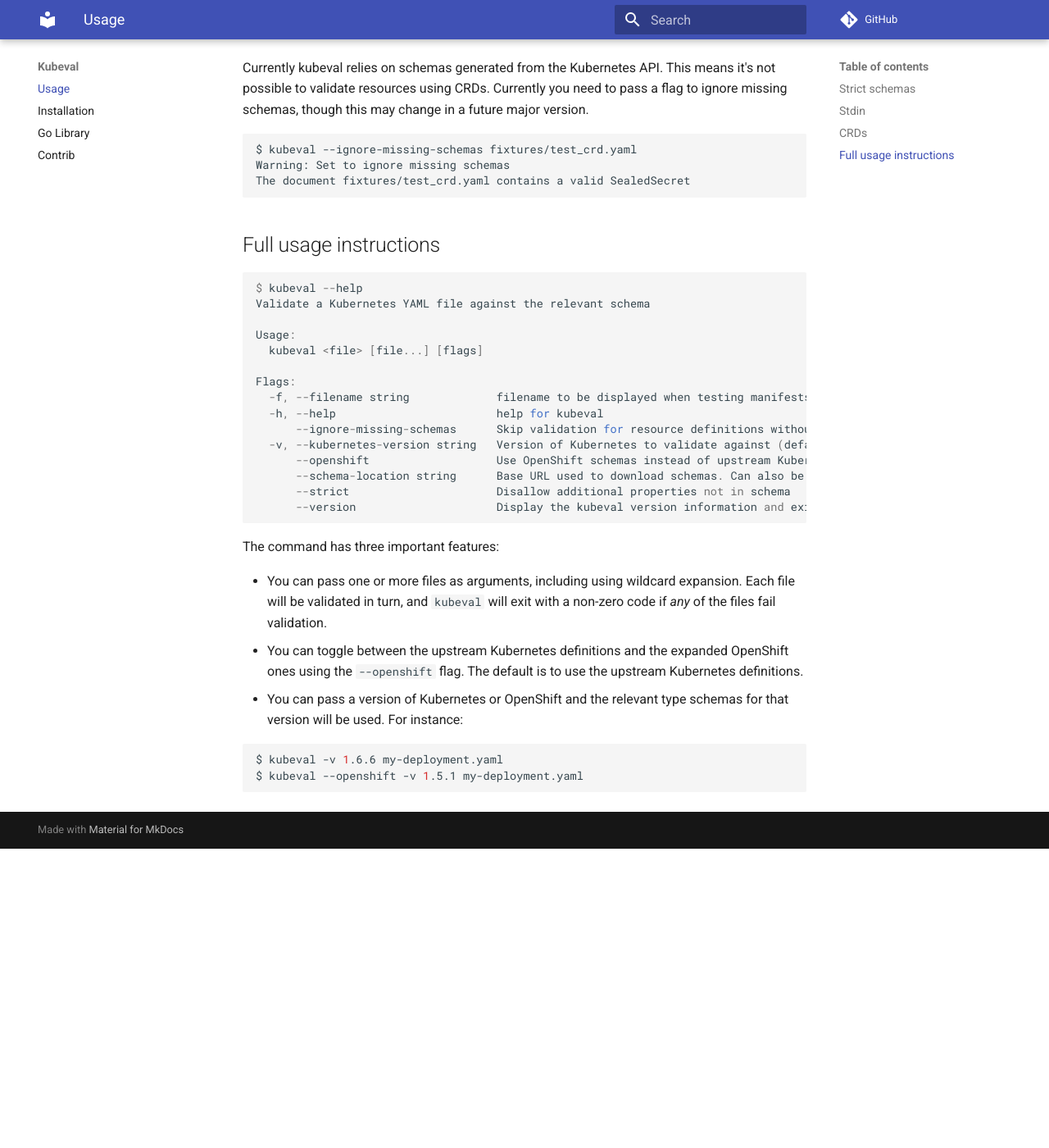
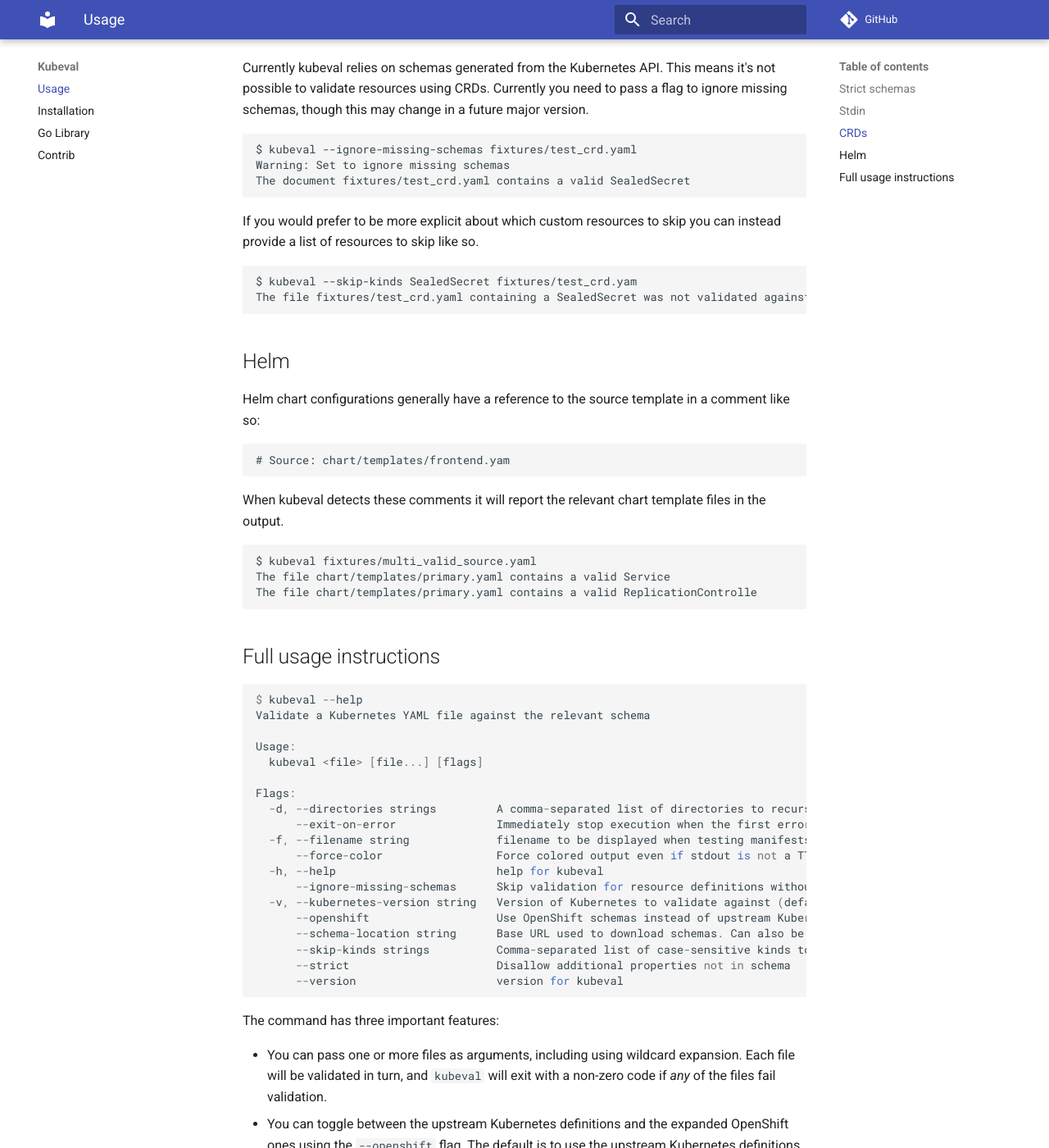
Before and after one commit to instrumenta/kubeval, an MkDocs documentation site: the page built from docs/index.md, in a window 1280 px wide and 1400 px high, scrolled down 1317 px. Shown: the whole window at 82% size. Built offline with MkDocs 1.6.1 and Material for MkDocs 9.7.7, drawn with Linux system fonts in a browser that asks for light colours; comment, search, counter and statistics services are not loaded; before the commit the page ends 2352 px from its top, so only the background shows below that.

Commit message:
Update documentation with latest features

````diff
--- a/docs/index.md
+++ b/docs/index.md
@@ -73,6 +73,33 @@ Warning: Set to ignore missing schemas
 The document fixtures/test_crd.yaml contains a valid SealedSecret
 ```
 
+If you would prefer to be more explicit about which custom resources to skip you can instead
+provide a list of resources to skip like so.
+
+```
+$ kubeval --skip-kinds SealedSecret fixtures/test_crd.yam
+The file fixtures/test_crd.yaml containing a SealedSecret was not validated against a schema
+```
+
+
+## Helm
+
+Helm chart configurations generally have a reference to the source template in a comment
+like so:
+
+```
+# Source: chart/templates/frontend.yam
+```
+
+When kubeval detects these comments it will report the relevant chart template files in
+the output.
+
+```
+$ kubeval fixtures/multi_valid_source.yaml
+The file chart/templates/primary.yaml contains a valid Service
+The file chart/templates/primary.yaml contains a valid ReplicationControlle
+```
+
 
 ## Full usage instructions
 
@@ -84,14 +111,18 @@ Usage:
   kubeval <file> [file...] [flags]
 
 Flags:
+  -d, --directories strings         A comma-separated list of directories to recursively search for YAML documents
+      --exit-on-error               Immediately stop execution when the first error is encountered
   -f, --filename string             filename to be displayed when testing manifests read from stdin (default "stdin")
+      --force-color                 Force colored output even if stdout is not a TTY
   -h, --help                        help for kubeval
       --ignore-missing-schemas      Skip validation for resource definitions without a schema
   -v, --kubernetes-version string   Version of Kubernetes to validate against (default "master")
       --openshift                   Use OpenShift schemas instead of upstream Kubernetes
-      --schema-location string      Base URL used to download schemas. Can also be specified with the environment variable KUBEVAL_SCHEMA_LOCATION (default "https://raw.githubusercontent.com/garethr")
+      --schema-location string      Base URL used to download schemas. Can also be specified with the environment variable KUBEVAL_SCHEMA_LOCATION (default "https://kubernetesjsonschema.dev")
+      --skip-kinds strings          Comma-separated list of case-sensitive kinds to skip when validating against schemas
       --strict                      Disallow additional properties not in schema
-      --version                     Display the kubeval version information and exit
+      --version                     version for kubeval
 ```
 
 The command has three important features:
````
